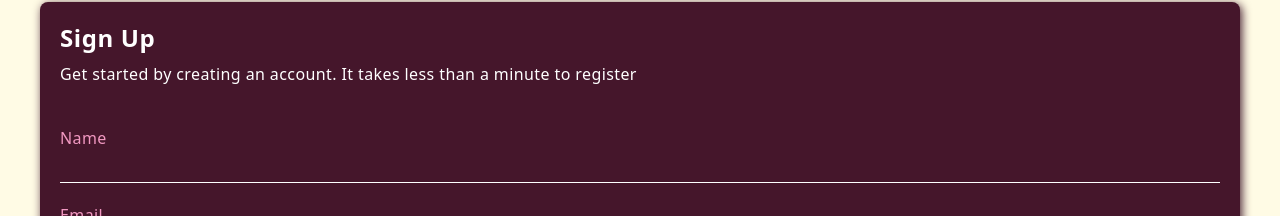
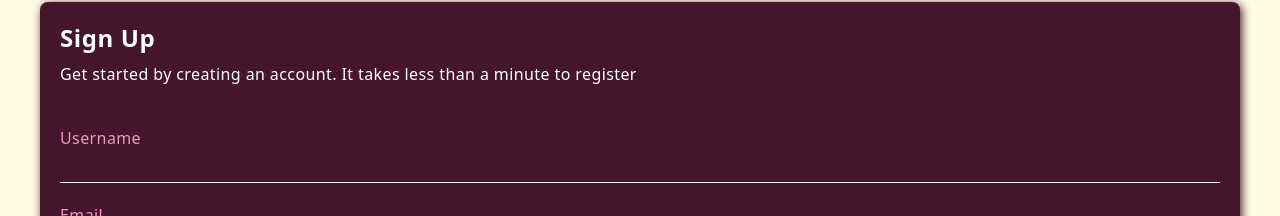
Before and after one commit to corb0140/ice_cream_ecommerce, a React (Vite) app in the folder client/: page /signup in a window 1280 px wide. Shown: the part 118-334 px from the top of the page. Built offline with nearby package versions, Linux system fonts and the light colour scheme.

Commit message:
small change. need to fix storing cookies

```diff
--- a/client/src/pages/SignupPage.jsx
+++ b/client/src/pages/SignupPage.jsx
@@ -93,7 +93,7 @@ function LoginPage() {
           className="flex flex-col gap-5"
         >
           <FormInputs
-            name="Name"
+            name="Username"
             type="text"
             value={formData.name}
             setValue={(value) => setFormData({ ...formData, name: value })}
```
Also changed, not shown: 2 other files (tests, documents, lock files or other folders).
